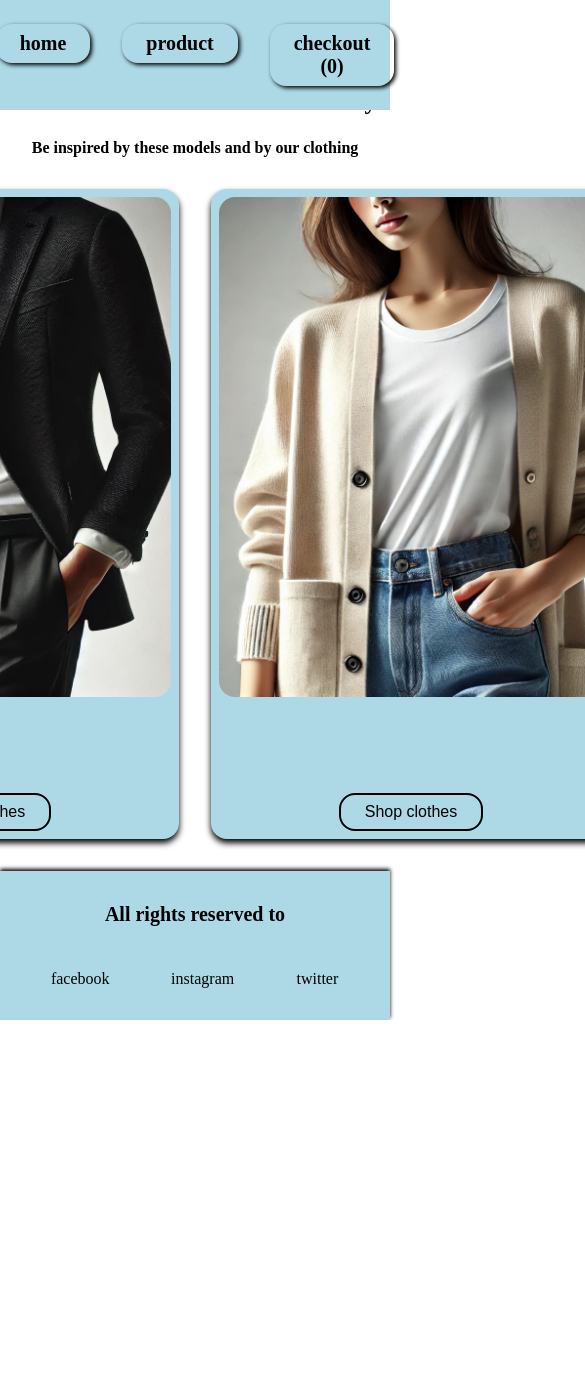
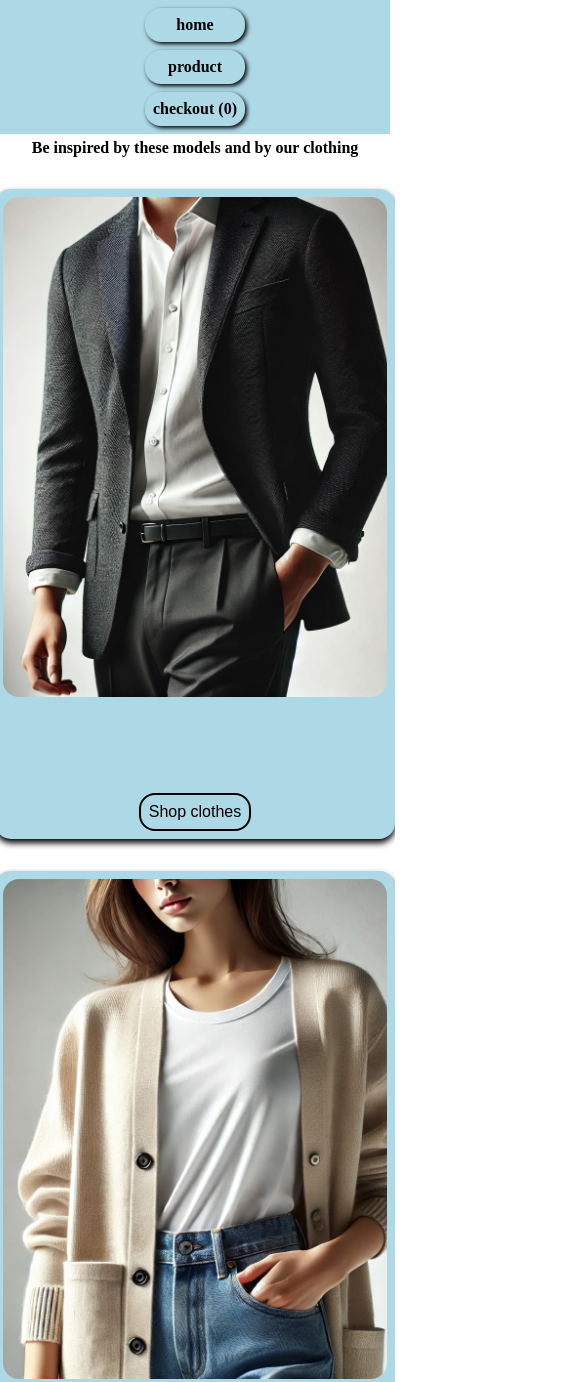
Before and after one commit to omar211346/Final-project, a plain HTML site: page src/index.html in a window 390 px wide. Shown: the top 1382 px of the page, 585 px wide, since content can reach past the window. Before the commit the page ends 1020 px from the top, so only its background shows below. Drawn offline with Linux system fonts and the light colour scheme.

Commit message:
ried implementing mediaqueries, but fail in some parts, have to restart pc

```diff
--- /dev/null
+++ b/src/css/media-query.css
@@ -0,0 +1,149 @@
+   /* for pc */
+@media screen and (max-width: 1200px) {
+    /* Header Navigation */
+    .header-navigation__links {
+        flex-direction: column;
+        gap: var(--margin-small);
+    }
+
+    .header-navigation__link a {
+        font-size: var(--font-size-small);
+        padding: var(--padding-small);
+    }
+
+    .filtering-section{
+        flex-direction: column;
+        gap: var(--margin-small);
+        font-size: var(--font-size-small);
+        padding: var(--padding-small);
+    }
+    /* Footer */
+    footer {
+        padding: var(--padding-medium);
+        font-size: var(--font-size-small);
+    }
+
+    .link-to-sosials li a {
+        padding: var(--padding-small);
+    }
+
+    /* Product Cards */
+    .product-section {
+        grid-template-columns: repeat(auto-fit, minmax(200px, 1fr));
+    }
+
+    .product-card {
+        padding: var(--padding-small);
+    }
+
+    /* Model Images on Homepage */
+    .homepage-model-images {
+        flex-direction: column; /
+    }
+
+    .homepage-model-section__male,
+    .homepage-model-section__female {
+        margin-bottom: var(--margin-medium);
+    }
+}
+
+/* for tablets */
+@media screen and (max-width: 768px) {
+    /* Header */
+    header {
+        text-align: center;
+        padding: var(--padding-medium);
+    }
+
+    .header-navigation {
+        flex-direction: column;
+    }
+
+    .header-navigation__links {
+        gap: var(--margin-small); /* Reduce spacing */
+    }
+
+    /* Product Cards */
+    .product-section {
+        grid-template-columns: 1fr; /* Single column */
+    }
+
+    /* Filtering Section */
+    .filtering-section__category {
+        flex-direction: column;
+        gap: var(--margin-small);
+    }
+
+    /* Model Section */
+    .homepage-model-images {
+        gap: var(--margin-medium);
+    }
+
+    .homepage-model-section__male__button,
+    .homepage-model-section__female__button {
+        padding: var(--padding-small); /* Smaller buttons */
+        font-size: var(--font-size-small);
+    }
+}
+
+/* for phones */
+@media screen and (max-width: 480px) {
+
+    body {
+        font-size: var(--font-size-small);
+    }
+
+    /* Header */
+    header {
+        padding: var(--padding-small);
+    }
+
+    .header-navigation__links {
+        gap: var(--margin-small);
+    }
+
+    .header-navigation__link a {
+        font-size: var(--font-size-small);
+        padding: var(--padding-small);
+    }
+
+    /* Footer */
+    footer {
+        padding: var(--padding-small);
+    }
+
+    .link-to-sosials li a {
+        font-size: var(--font-size-small);
+        padding: var(--padding-small);
+    }
+
+    /* Product Section */
+    .product-section {
+        grid-template-columns: 1fr;
+    }
+
+    .product-card {
+        padding: var(--padding-small);
+    }
+
+    .product-card img {
+        width: 100%;
+    }
+
+    /* Homepage Model Section */
+    .homepage-model-images {
+        flex-direction: column;
+        gap: var(--margin-small);
+    }
+
+    .homepage-model-section__male,
+    .homepage-model-section__female {
+        padding: var(--padding-small);
+    }
+
+    .homepage-model-section__male__button,
+    .homepage-model-section__female__button {
+        padding: var(--padding-small);
+        font-size: var(--font-size-small);
+    }
+}
--- a/src/index.html
+++ b/src/index.html
@@ -8,6 +8,7 @@
     <link rel="stylesheet" href="../src/css/variables.css">
     <link rel="stylesheet" href="../src/css/index.css">
     <link rel="stylesheet" href="../src/css/head-footer.css">
+    <link rel="stylesheet" href="../src/css/media-query.css">
 </head>
 <body>
     <header>
```
Also changed, not shown: src/card.html (+1 -0 lines), src/product.html (+1 -0 lines).
